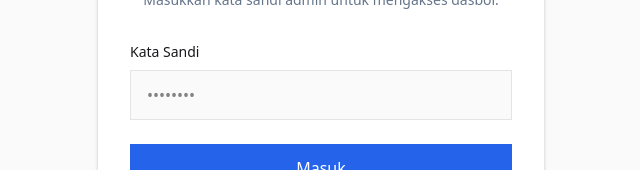
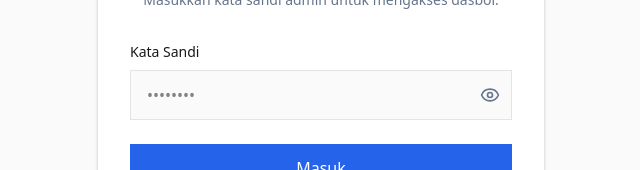
Before and after one commit to Alex4625/portofolio, a Next.js app: page /login in a window 1280 px wide. Shown: the part 305-475 px from the top of the page, without its empty margins (319-959 px from the left). Built offline with nearby package versions, Linux system fonts and the light colour scheme.

Commit message:
feat: add show/hide password toggle

```diff
--- a/src/app/login/page.tsx
+++ b/src/app/login/page.tsx
@@ -2,9 +2,11 @@
 
 import { useState } from "react";
 import { useRouter } from "next/navigation";
+import { Eye, EyeOff } from "lucide-react";
 
 export default function LoginPage() {
   const [password, setPassword] = useState("");
+  const [showPassword, setShowPassword] = useState(false);
   const [error, setError] = useState("");
   const [loading, setLoading] = useState(false);
   const router = useRouter();
@@ -57,15 +59,25 @@ export default function LoginPage() {
             <label htmlFor="password" className="block text-sm font-medium text-primary mb-2">
               Kata Sandi
             </label>
+            <div className="relative">
               <input
-              type="password"
+                type={showPassword ? "text" : "password"}
                 id="password"
                 value={password}
                 onChange={(e) => setPassword(e.target.value)}
-              className="w-full px-4 py-3 bg-background border border-border focus:border-accent focus:ring-1 focus:ring-accent outline-none transition-colors rounded-none"
+                className="w-full px-4 py-3 bg-background border border-border focus:border-accent focus:ring-1 focus:ring-accent outline-none transition-colors rounded-none pr-12"
                 placeholder="••••••••"
                 required
               />
+              <button
+                type="button"
+                onClick={() => setShowPassword(!showPassword)}
+                className="absolute right-3 top-1/2 -translate-y-1/2 text-muted-foreground hover:text-accent transition-colors"
+                aria-label={showPassword ? "Sembunyikan kata sandi" : "Tampilkan kata sandi"}
+              >
+                {showPassword ? <EyeOff size={20} /> : <Eye size={20} />}
+              </button>
+            </div>
           </div>
 
           <button
```
Lines whose indentation alone changed are shown as unchanged.
